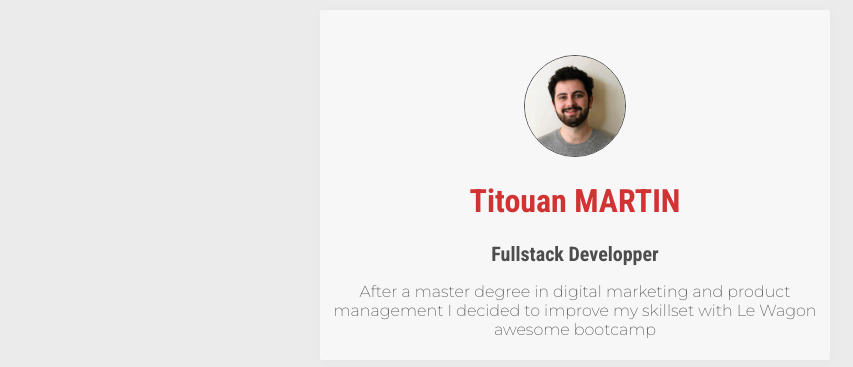
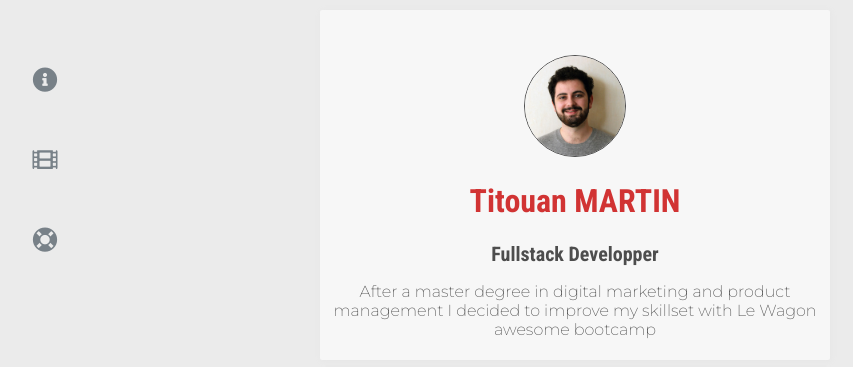
Before and after one commit to TitouMartin/profile, a plain HTML site: page index.html in a window 1280 px wide. Shown: the top 367 px of the page, without its empty margins (30-883 px from the left). Drawn offline with Linux system fonts and the light colour scheme.

Commit message:
enhanced my profile with a fixed sidebar

```diff
--- a/index.html
+++ b/index.html
@@ -9,7 +9,29 @@
   </head>
 
   <body>
-    <div class="presentation">
+
+    <div id="sidebar">
+      <ul>
+        <li>
+          <a href="#begining">
+            <i class="fa fa-info-circle"></i>
+          </a>
+        </li>
+        <li>
+          <a href="#movies">
+            <i class="fas fa-film"></i>
+          </a>
+        </li>
+        <li>
+          <a href="#footer">
+            <i class="fa fa-life-ring"></i>
+          </a>
+        </li>
+      </ul>
+    </div>
+
+    <!-- <div id="page-content"> -->
+      <div id= "begining" class="presentation">
         <img src="images/IMG_3422.jpg" alt="profile pic" id="profilepic">
         <h1>Titouan MARTIN</h1>
         <h2>Fullstack Developper</h2>
@@ -32,7 +54,7 @@
       </div>
 
       <div>
-     <h2>My favorite movies</h2>
+       <h2 id="movies" class="favorite-movies">My favorite movies</h2>
           <table>
             <tbody
                   <tr>
@@ -66,11 +88,10 @@
           </table>
       </div>
 
-
-
-    <div class="endmessage">
+      <div id="footer" class="endmessage">
         <p>This page was coded during the fullstack program @
         <br><a href="https://lewagon.com/program" target= "_blank" id="lewagonlink">Le Wagon</a></p>
       </div>
+    <!-- </div> -->
   </body>
 </html>
--- a/style.css
+++ b/style.css
@@ -108,3 +108,50 @@ ul {
 #lewagonlink:hover {
   color: rgb(82%, 20%, 20%);
 }
+
+#content{
+  margin-left: 120px;
+}
+
+#sidebar {
+  background-color: rgb(92%, 92%, 92%);
+  position: fixed;
+  left: 0px;
+  top: 0px;
+  bottom: 0px;
+  width: 120px;
+  text-align: center;
+  box-shadow: 0px 0px 0px rgb(90%, 90%, 90%)
+
+}
+
+#sidebar ul {
+  list-style: none;
+  padding-left: 0px;
+}
+
+#sidebar li {
+  margin-top:50px;
+  margin-bottom: 50px;
+}
+
+#sidebar a {
+  text-decoration: none;
+  font-size: 25px;
+  color:#788188;
+}
+
+#sidebar a:hover {
+  color: rgb(82%, 20%, 20%);
+}
+
+/* Responsive layout behavior */
+
+@media (max-width: 768px) {
+  #content{
+    margin-left: 0px;
+  }
+  #sidebar {
+    display: none;
+  }
+}
```
Lines whose indentation alone changed are shown as unchanged.
